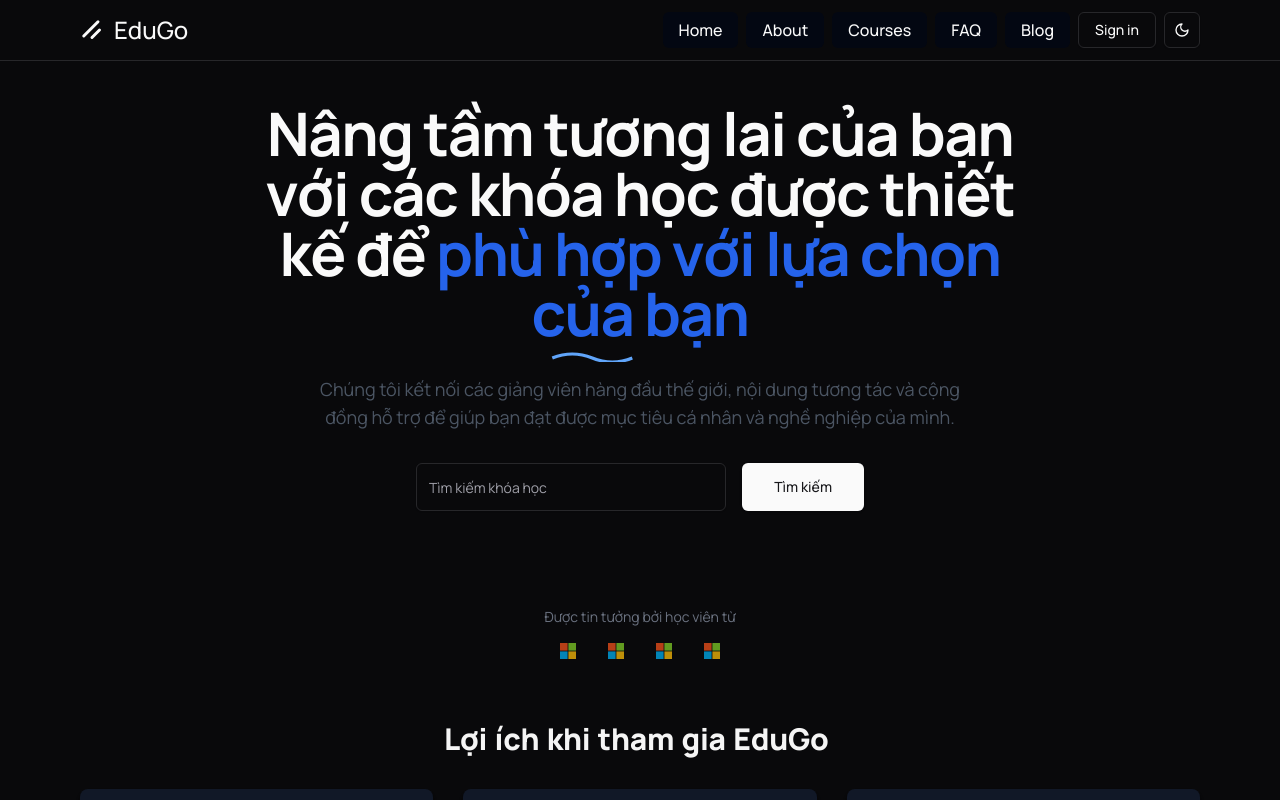
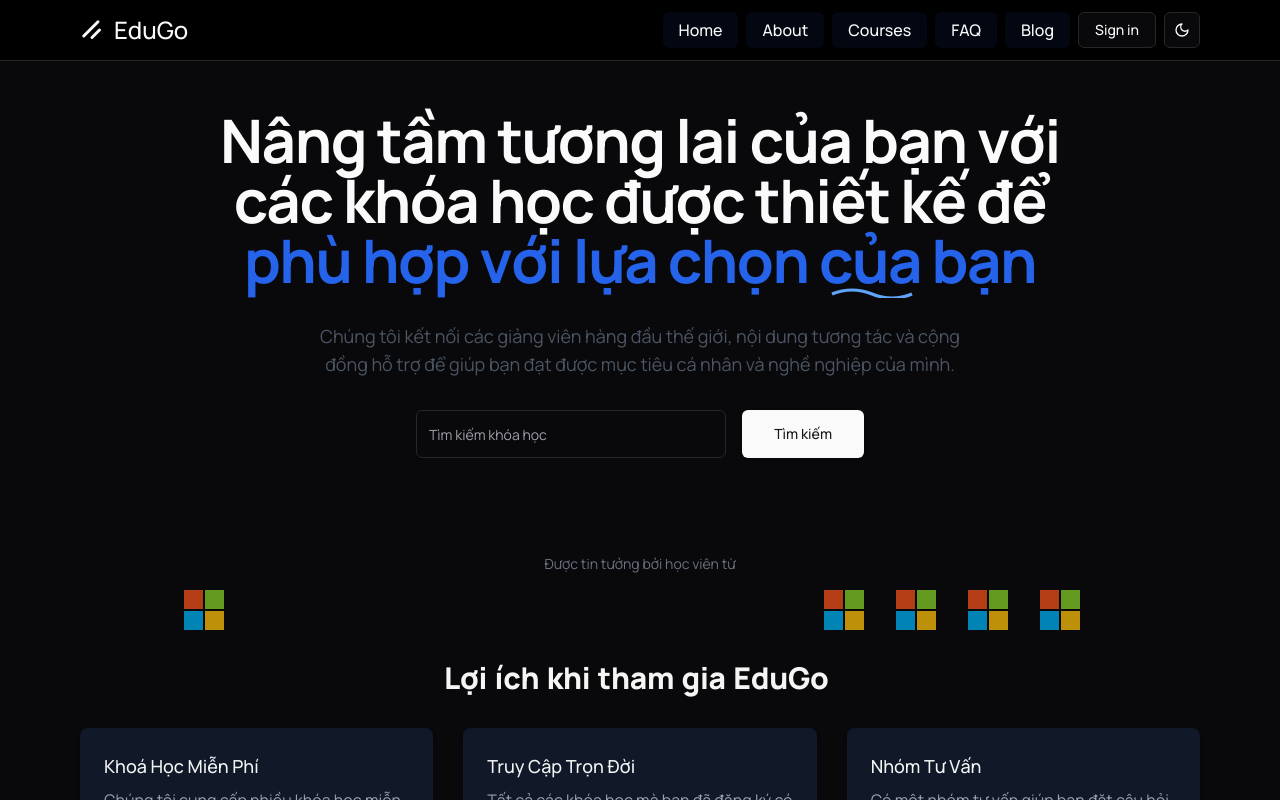
Before and after one commit to TienPhuc02/graduate-frontend, a React (Vite) app: page / in a window 1280 px wide. Shown: the top 800 px of the page. Built offline with nearby package versions, Linux system fonts and the light colour scheme.

Commit message:
rename folder,demo marquee animation

```diff
--- a/index.html
+++ b/index.html
@@ -7,11 +7,16 @@
     <link rel="preconnect" href="https://fonts.googleapis.com" />
     <link rel="preconnect" href="https://fonts.gstatic.com" crossorigin />
     <link rel="stylesheet" href="./dist/assets/index-B6jBB4bR.css" />
+    <link rel="stylesheet" href="https://unpkg.com/aos@next/dist/aos.css" />
     <link href="https://fonts.googleapis.com/css2?family=Manrope:wght@200..800&display=swap" rel="stylesheet" />
     <title>EduGo</title>
   </head>
   <body>
     <div id="root"></div>
     <script type="module" src="/src/main.tsx"></script>
+    <script src="https://unpkg.com/aos@next/dist/aos.js"></script>
+    <script>
+      AOS.init()
+    </script>
   </body>
 </html>
--- a/package.json
+++ b/package.json
@@ -25,6 +25,7 @@
     "@tanstack/react-router": "^1.99.6",
     "@tanstack/router-vite-plugin": "^1.97.14",
     "antd": "^5.23.3",
+    "aos": "^3.0.0-beta.6",
     "axios": "^1.7.9",
     "class-variance-authority": "^0.7.1",
     "clsx": "^2.1.1",
@@ -33,6 +34,7 @@
     "motion": "^12.3.1",
     "react": "^18.3.1",
     "react-dom": "^18.3.1",
+    "react-fast-marquee": "^1.6.5",
     "react-hook-form": "^7.54.2",
     "react-router-dom": "^6.28.2",
     "sass": "^1.83.4",
--- a/src/components/feature/homepage/Hero.tsx
+++ /dev/null
@@ -1,46 +0,0 @@
-import { Input } from '@/components/ui/input'
-import { Button } from '@/components/ui/button'
-import Microsoft from '@/components/common/icons/Microsoft'
-
-export default function Hero() {
-  return (
-    <section className='w-full min-h-[80vh] flex flex-col items-center justify-center px-4'>
-      <div className='container max-w-6xl mx-auto text-center space-y-8'>
-        <h1 className='text-4xl md:text-5xl lg:text-6xl font-bold tracking-tight max-w-3xl mx-auto'>
-          Nâng tầm tương lai của bạn với các khóa học được thiết kế để{' '}
-          <span className='text-blue-600 relative'>
-            phù hợp với lựa chọn của bạn
-            <svg
-              className='absolute -bottom-2 right-0 w-full h-4 text-blue-400'
-              viewBox='0 0 100 20'
-              fill='none'
-              xmlns='http://www.w3.org/2000/svg'
-            >
-              <path d='M0 15 Q 25 5, 50 15 T 100 15' stroke='currentColor' strokeWidth='4' fill='none' />
-            </svg>
-          </span>
-        </h1>
-
-        <p className='text-gray-600 max-w-2xl mx-auto text-lg'>
-          Chúng tôi kết nối các giảng viên hàng đầu thế giới, nội dung tương tác và cộng đồng hỗ trợ để giúp bạn đạt
-          được mục tiêu cá nhân và nghề nghiệp của mình.
-        </p>
-
-        <div className='flex flex-col sm:flex-row gap-4 justify-center max-w-md mx-auto'>
-          <Input type='text' placeholder='Tìm kiếm khóa học' className='h-12' />
-          <Button className='h-12 px-8'>Tìm kiếm</Button>
-        </div>
-
-        <div className='pt-16 space-y-4'>
-          <p className='text-sm text-gray-500'>Được tin tưởng bởi học viên từ</p>
-          <div className='flex flex-wrap justify-center items-center gap-8 opacity-75'>
-            <Microsoft />
-            <Microsoft />
-            <Microsoft />
-            <Microsoft />
-          </div>
-        </div>
-      </div>
-    </section>
-  )
-}
--- a/src/components/layout/HeaderHomePage.tsx
+++ b/src/components/layout/HeaderHomePage.tsx
@@ -16,7 +16,7 @@ const linkClass =
 
 const HeaderHomePage = () => {
   return (
-    <div className='border-b w-full'>
+    <div className='border-b w-full fixed dark:bg-black z-50 bg-white'>
       <div className='container mx-auto h-[60px] flex items-center justify-between'>
         <Link to='/' className='flex gap-[10px] items-center justify-center cursor-pointer'>
           <LogoIcon className='h-6 w-6' />
--- /dev/null
+++ b/src/components/pages/homepage/Hero.tsx
@@ -0,0 +1,51 @@
+import { Input } from '@/components/ui/input'
+import { Button } from '@/components/ui/button'
+import Microsoft from '@/components/common/icons/Microsoft'
+import Marquee from 'react-fast-marquee'
+export default function Hero() {
+  return (
+    <section className='w-full min-h-[80vh] flex flex-col items-center justify-center px-4 '>
+      <div className='container max-w-8xl mx-auto text-center space-y-8 mt-[100px]'>
+        <h1 className='text-4xl md:text-5xl lg:text-6xl font-bold tracking-tight mx-auto'>
+          <div data-aos='zoom-in'>Nâng tầm tương lai của bạn với các khóa học được thiết kế để </div>
+          <span className='text-blue-600 relative'>
+            <div data-aos='zoom-in'> phù hợp với lựa chọn của bạn</div>
+            <svg
+              className='absolute -bottom-2 right-0 w-full h-4 text-blue-400'
+              viewBox='0 0 100 20'
+              fill='none'
+              xmlns='http://www.w3.org/2000/svg'
+            >
+              <path d='M0 15 Q 25 5, 50 15 T 100 15' stroke='currentColor' strokeWidth='4' fill='none' />
+            </svg>
+          </span>
+        </h1>
+
+        <p className='text-gray-600 max-w-2xl mx-auto text-lg'>
+          <div data-aos='fade-right' data-aos-offset='300' data-aos-easing='ease-in-sine'>
+            Chúng tôi kết nối các giảng viên hàng đầu thế giới, nội dung tương tác và cộng đồng hỗ trợ để giúp bạn đạt
+            được mục tiêu cá nhân và nghề nghiệp của mình.
+          </div>
+        </p>
+
+        <div className='flex flex-col sm:flex-row gap-4 justify-center max-w-md mx-auto'>
+          <Input type='text' placeholder='Tìm kiếm khóa học' className='h-12' />
+          <Button className='h-12 px-8'>Tìm kiếm</Button>
+        </div>
+
+        <div className='pt-16 space-y-4'>
+          <p className='text-sm text-gray-500'>Được tin tưởng bởi học viên từ</p>
+          <Marquee>
+            <div className='flex flex-wrap justify-center items-center gap-8 opacity-75'>
+              <Microsoft className='w-10 h-10' />
+              <Microsoft className='w-10 h-10' />
+              <Microsoft className='w-10 h-10' />
+              <Microsoft className='w-10 h-10' />
+              <Microsoft className='w-10 h-10' />
+            </div>
+          </Marquee>
+        </div>
+      </div>
+    </section>
+  )
+}
--- a/src/pages/AuthPage/index.tsx
+++ b/src/pages/AuthPage/index.tsx
@@ -1,8 +1,8 @@
 import LogoIcon from '@/components/common/icons/LogoIcon'
 import { Card, CardContent, CardDescription, CardHeader, CardTitle } from '@/components/ui/card'
 import { Tabs, TabsContent, TabsList, TabsTrigger } from '@/components/ui/tabs'
-import FormSignIn from '@/components/feature/authentication/FormSignIn'
-import FormSignUp from '@/components/feature/authentication/FormSignUp'
+import FormSignIn from '@/components/pages/authentication/FormSignIn'
+import FormSignUp from '@/components/pages/authentication/FormSignUp'
 import HeaderAuthPage from '@/components/layout/HeaderAuthPage'
 import { Link } from 'react-router-dom'
 
--- a/src/pages/HomePage/index.tsx
+++ b/src/pages/HomePage/index.tsx
@@ -1,7 +1,7 @@
-import Benefits from '@/components/feature/homepage/Benefits'
-import RecommendCourse from '@/components/feature/homepage/RecommendCourse'
+import Benefits from '@/components/pages/homepage/Benefits'
+import RecommendCourse from '@/components/pages/homepage/RecommendCourse'
 import HeaderHomePage from '@/components/layout/HeaderHomePage'
-import Hero from '../../components/feature/homepage/Hero'
+import Hero from '../../components/pages/homepage/Hero'
 
 const HomePage = () => {
   return (
```
Also changed, not shown: src/components/pages/authentication/FormSignIn.tsx (renamed from src/components/feature/authentication/FormSignIn.tsx), src/components/pages/authentication/FormSignUp.tsx (renamed from src/components/feature/authentication/FormSignUp.tsx), src/components/pages/homepage/Benefits.tsx (renamed from src/components/feature/homepage/Benefits.tsx), src/components/pages/homepage/RecommendCourse.tsx (renamed from src/components/feature/homepage/RecommendCourse.tsx), 1 other file (tests, documents, lock files or other folders).
